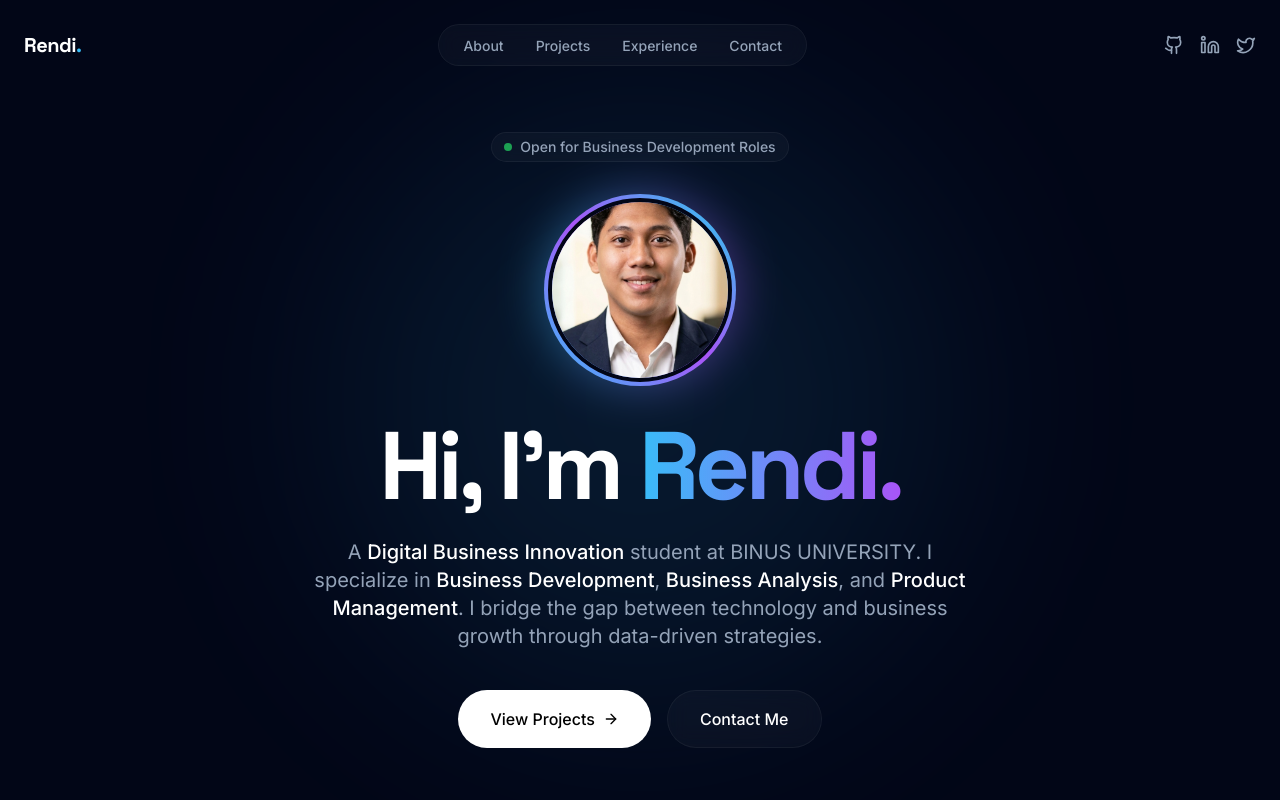
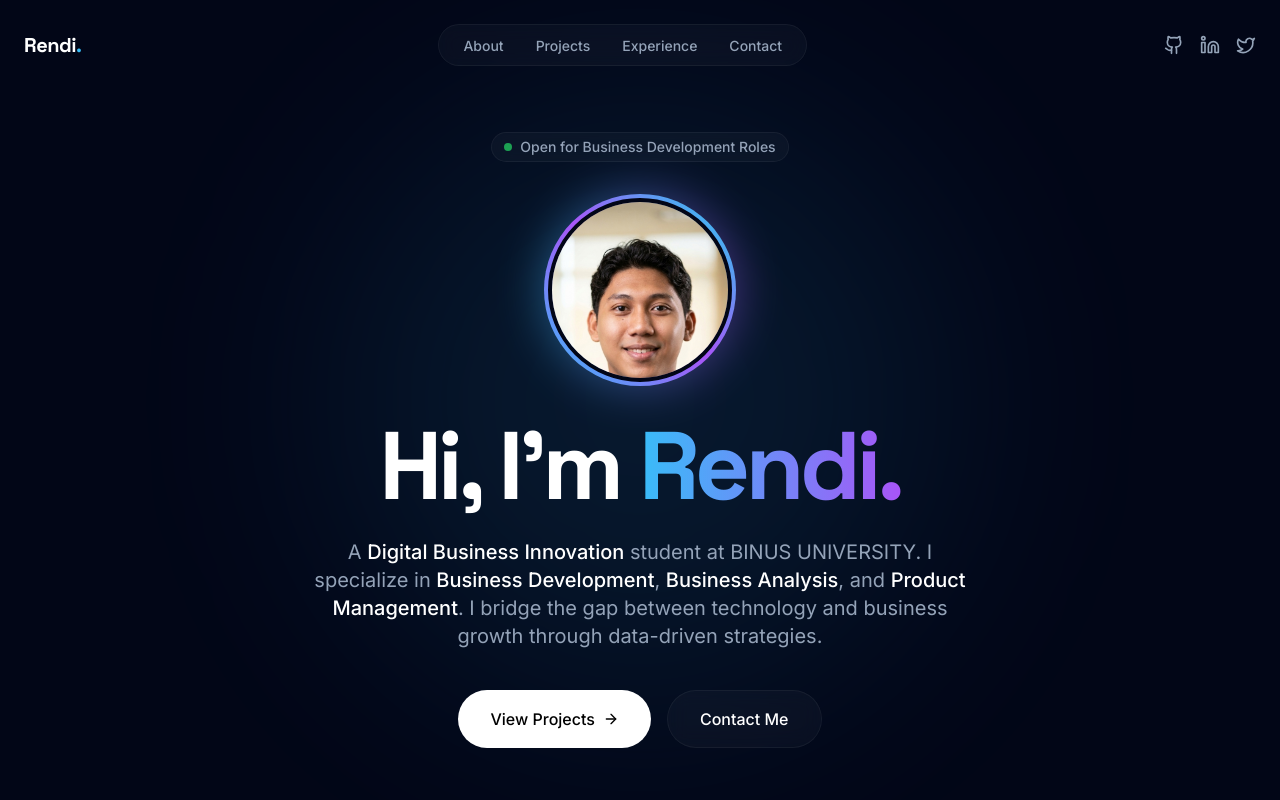
Before and after one commit to rendiody0911/porto, a Next.js app: page / in a window 1280 px wide. Shown: the top 800 px of the page. Built offline with nearby package versions, Linux system fonts and the light colour scheme.

Commit message:
Fix image cropping to show the full face

```diff
--- a/components/Hero.tsx
+++ b/components/Hero.tsx
@@ -33,7 +33,7 @@ export default function Hero() {
               <img
                 src="/profile.jpg"
                 alt="Rendi Ody Setiawan"
-                className="w-full h-full object-cover hover:scale-110 transition-transform duration-500"
+                className="w-full h-full object-cover object-top hover:scale-110 transition-transform duration-500"
               />
             </div>
           </div>
```
